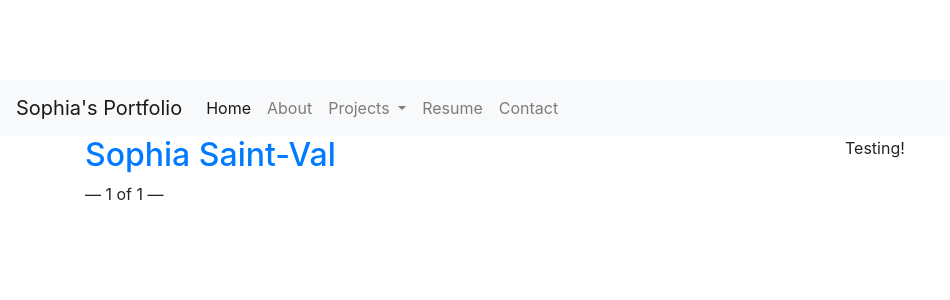
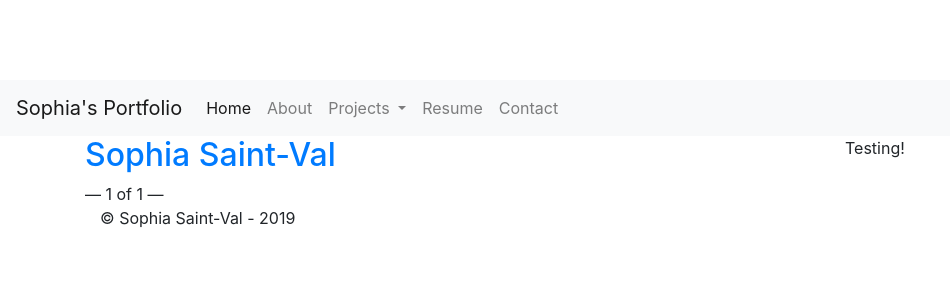
Before and after one commit to stval98/stval98.github.io, a Jekyll site: the page built from index.html, in a window 1280 px wide. Shown: the top 300 px of the page, without its empty margins (0-950 px from the left). Built offline with Jekyll 4.4.1, drawn with Linux system fonts in a browser that asks for light colours; the list of posts is cut into pages by our own code.

Commit message:
feature: footer content

```diff
--- a/_includes/footer.html
+++ b/_includes/footer.html
@@ -1,10 +1,7 @@
-<!DOCTYPE html>
-<html lang="en">
-<head>
-    <meta charset="UTF-8">
-    <title>Title</title>
-</head>
-<body>
-
-</body>
-</html>
+<footer class="container">
+    © Sophia Saint-Val  -
+    <script type="text/javascript">
+        var d = new Date()
+        document.write(d.getFullYear())
+    </script>
+</footer>
```
